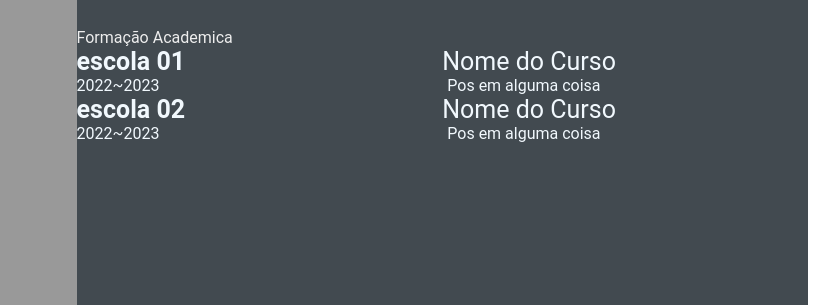
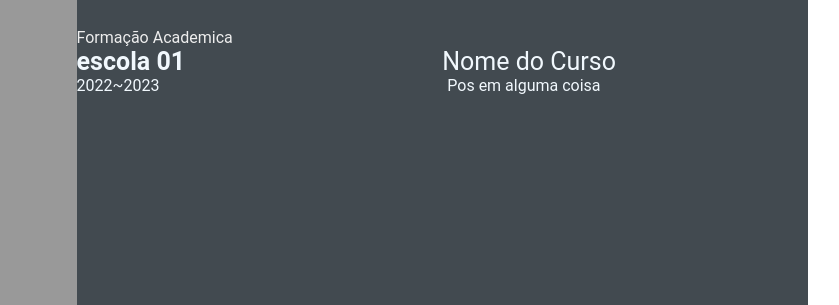
Before and after one commit to Valadz/Valadz.github.io, a plain HTML site: page index.html in a window 1280 px wide. Shown: the part 420-725 px from the top of the page, 344-1183 px from the left. Drawn offline with Linux system fonts and the light colour scheme.

Commit message:
feature:add education

```diff
--- a/index.html
+++ b/index.html
@@ -97,16 +97,6 @@
                         Pos em alguma coisa
                         </p>
                     </div>
-                    <div class="education-left">
-                        <p class="education-school-name"> escola 02</p>
-                        <p class="education-time-period">2022~2023</p>
-                    </div>
-                    <div class="education-right">
-                        <p class="education-subject">Nome do Curso</p>
-                        <p class="education-desc">
-                        Pos em alguma coisa
-                        </p>
-                    </div>
                 </div>
             </section>
         </section>
```
